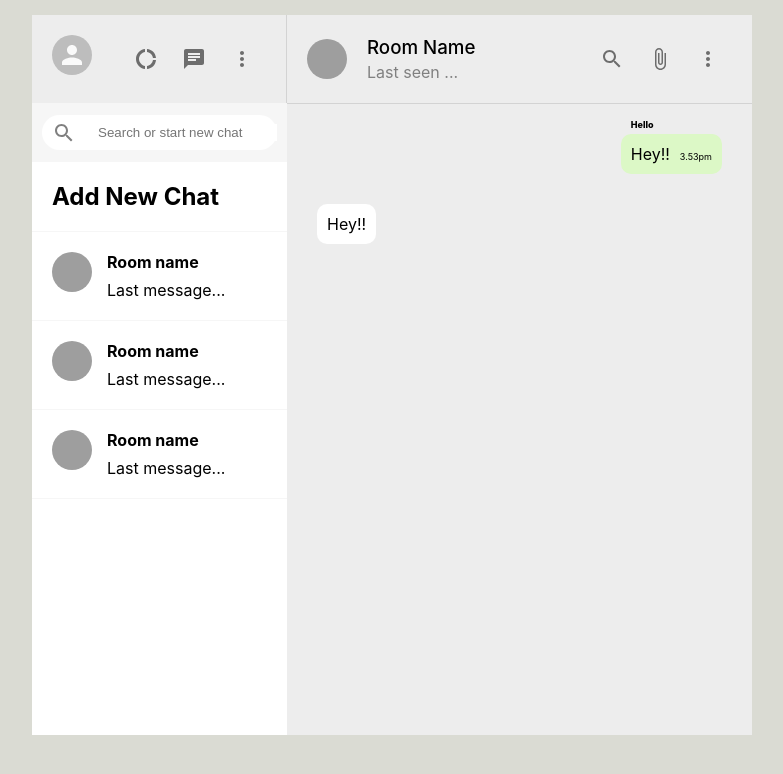
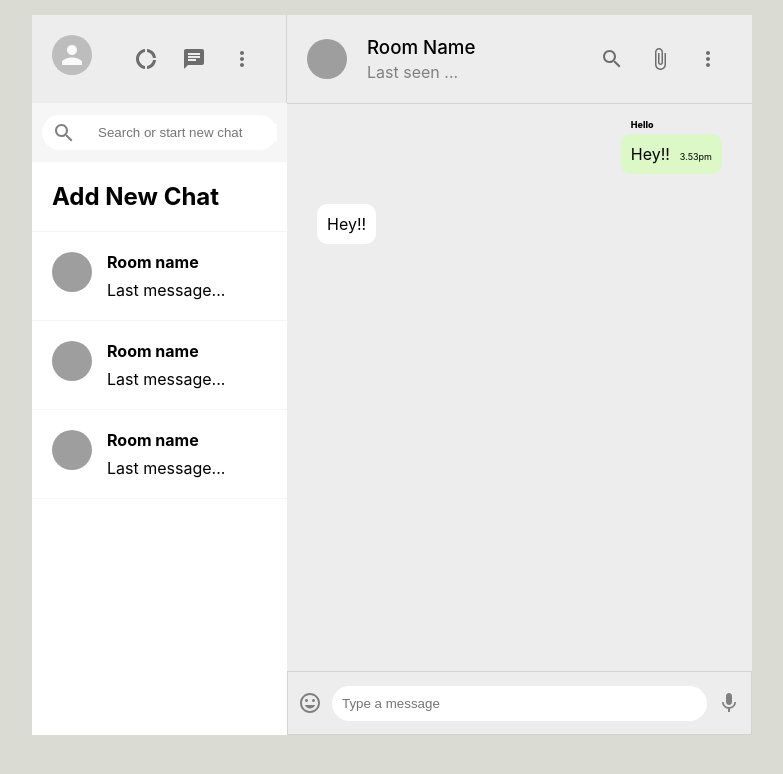
Before and after one commit to Krunal01/WhatsApp-Clone, a React (Create React App) app: page / in a window 1280 px wide. Shown: the top 774 px of the page, without its empty margins (248-1031 px from the left). Built offline with nearby package versions, Linux system fonts and the light colour scheme; grey boxes are pictures that could not be loaded.

Commit message:
chat footer almost ready

```diff
--- a/src/Chat.css
+++ b/src/Chat.css
@@ -33,7 +33,7 @@
     background-repeat: no-repeat;
     background-position: center;
     padding: 30px;
-    overflow: scroll;
+    overflow: hidden;
 }
 .chat_message{
     position: relative;
@@ -58,3 +58,27 @@
     font-size: xx-small;
     margin-left: 10px ;
 }
+.chat_footer{
+    display: flex;
+    justify-content: space-between;
+    align-items: center;
+    height: 62px;
+    border: 1px solid lightgray;
+}
+.chat_footer > form {
+    display: flex;
+    flex: 1;
+}
+.chat_footer > form > input {
+    flex: 1;
+    border-radius: 30px;
+    padding: 10px;
+    border: none;
+}
+.chat_footer > form > button{
+    display: none;
+}
+.chat_footer > .MuiSvgIcon-root {
+ padding: 10px;
+ color: gray;
+}
--- a/src/Chat.js
+++ b/src/Chat.js
@@ -5,12 +5,20 @@ import MoreVertIcon from "@material-ui/icons/MoreVert";
 import SearchOutlined from "@material-ui/icons/SearchOutlined";
 import AttachFile from "@material-ui/icons/AttachFile";
 import "./Chat.css";
+import { InsertEmoticon, Mic } from "@material-ui/icons";
+// import MicIcon from "@material-ui/MicIcon";
 
 function Chat() {
+  const [input, setInput] = useState("");
   const [seed, setSeed] = useState("");
   useEffect(() => {
     setSeed(Math.floor(Math.random() * 5000));
   }, []);
+
+  const sendMessage = (e) => {
+    e.preventDefault();
+    console.log("You type ", input);
+  };
 
   return (
     <div className="chat">
@@ -33,14 +41,29 @@ function Chat() {
         </div>
       </div>
       <div className="chat_body">
-        <p className="chat_message   chat_reciever">
+        <p className={`chat_message ${true && "chat_reciever"} `}>
           <span className="chat_name">Hello</span>
           Hey!!
           <span className="chat_timeStamp">3.53pm</span>
         </p>
         <p className="chat_message">Hey!!</p>
       </div>
-      <div className="chat_footer"></div>
+
+      <div className="chat_footer">
+        <InsertEmoticon />
+        <form>
+          <input
+            vlaue={input}
+            onChange={(e) => setInput(e.target.value)}
+            type="text"
+            placeholder="Type a message"
+          />
+          <button onClick={sendMessage} type="submit">
+            Send a message
+          </button>
+        </form>
+        <Mic />
+      </div>
     </div>
   );
 }
--- a/src/Sidebar.css
+++ b/src/Sidebar.css
@@ -45,5 +45,5 @@
 .sidebar__chats{
     background-color: white;
     flex: 1;
-    overflow: scroll;
+    overflow: hidden;
 }
--- a/src/Sidebar.js
+++ b/src/Sidebar.js
@@ -5,9 +5,9 @@ import DonutLargeIcon from "@material-ui/icons/DonutLarge";
 import ChatIcon from "@material-ui/icons/Chat";
 import MoreVertIcon from "@material-ui/icons/MoreVert";
 import IconButton from "@material-ui/core/IconButton";
+import SearchOutlined from "@material-ui/icons/SearchOutlined";
 // import DonutLargeIcon from "@material-ui/core/icons/DonutLargeIcon";
 
-import { SearchOutlined } from "@material-ui/icons";
 import SidebarChat from "./SidebarChat";
 
 function Sidebar() {
```
